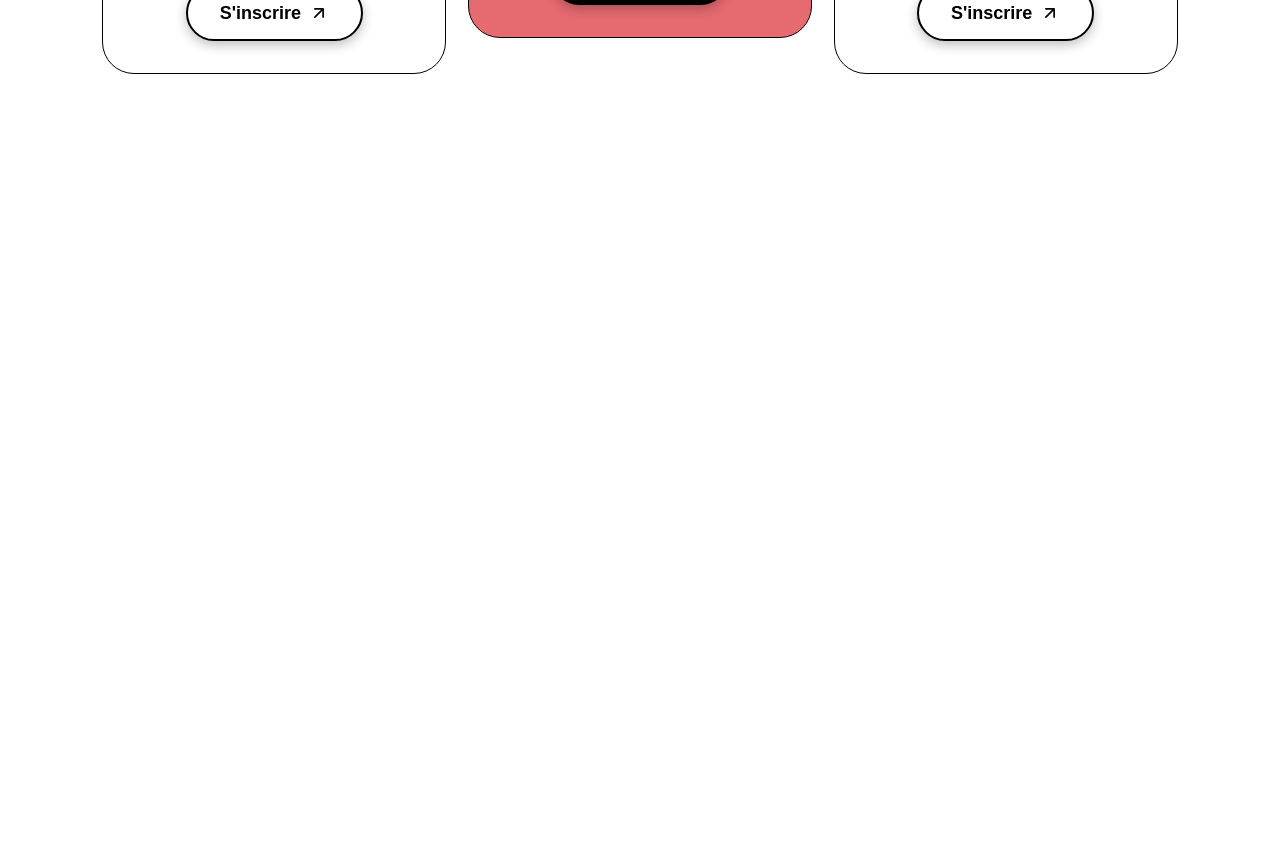
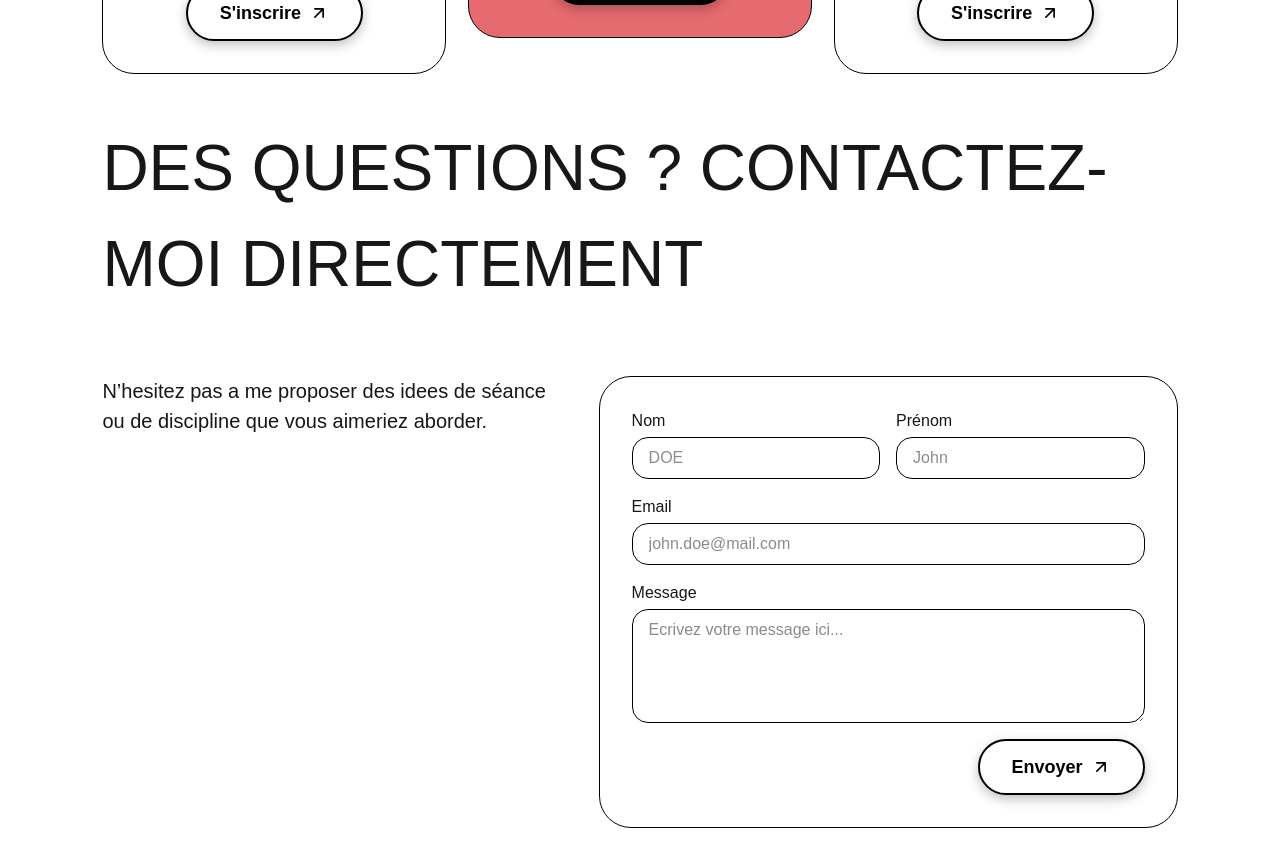
Before and after one commit to AlexPst-Dev/MG-Coaching-Website, a Next.js app: page / in a window 1280 px wide. Shown: the part 3560-4426 px from the top of the page. Before the commit the page ends 3634 px from the top, so only its background shows below. Built offline with nearby package versions, Linux system fonts and the light colour scheme.

Commit message:
feat: add contact form

```diff
--- /dev/null
+++ b/app/components/ContactForm.tsx
@@ -0,0 +1,84 @@
+export default function ContactForm() {
+  return (
+    <section className="min-h-screen w-full flex flex-col gap-8 md:gap-16">
+      <h2>DES QUESTIONS ? CONTACTEZ-MOI DIRECTEMENT</h2>
+      <div className="flex flex-col gap-8 md:gap-0 md:flex-row md:justify-between">
+        <p className="md:flex-1/2 md:pr-8">
+          N’hesitez pas a me proposer des idees de séance ou de discipline que
+          vous aimeriez aborder.
+        </p>
+        <form
+          action="submit"
+          className="flex flex-col gap-8 md:gap-4 md:flex-1/2 border border-black rounded-4xl p-4 md:p-8"
+        >
+          <div className="flex flex-col md:flex-row gap-8 md:gap-4">
+            <div className="flex flex-col gap-1 md:flex-1/2">
+              <label htmlFor="lastname">Nom</label>
+              <input
+                type="text"
+                placeholder="DOE"
+                className="border border-black rounded-2xl px-4 py-2"
+              />
+            </div>
+            <div className="flex flex-col gap-1 md:flex-1/2">
+              <label htmlFor="firstname">Prénom</label>
+              <input
+                type="text"
+                placeholder="John"
+                className="border border-black rounded-2xl px-4 py-2"
+              />
+            </div>
+          </div>
+          <div className="flex flex-col gap-1">
+            <label htmlFor="email">Email</label>
+            <input
+              type="email"
+              placeholder="john.doe@mail.com"
+              className="border border-black rounded-2xl px-4 py-2"
+            />
+          </div>
+          <div className="flex flex-col gap-1">
+            <label htmlFor="msg">Message</label>
+            <textarea
+              name="msg"
+              rows={4}
+              cols={50}
+              placeholder="Ecrivez votre message ici..."
+              className="border border-black rounded-2xl px-4 py-2 min-h-16"
+            />
+          </div>
+          <button
+            className={`
+              px-8 py-3 rounded-4xl text-lg font-semibold
+              transition-all duration-300 hover:scale-105
+              flex items-center gap-2 cursor-pointer bg-white
+              text-black border-2 border-black hover:bg-gray-100
+              w-fit ml-auto
+            `}
+            style={{
+              boxShadow: "0px 4px 12px rgba(0, 0, 0, 0.25)",
+            }}
+          >
+            Envoyer
+            <svg
+              width="20"
+              height="20"
+              viewBox="0 0 24 24"
+              fill="none"
+              xmlns="http://www.w3.org/2000/svg"
+              className="-rotate-45"
+            >
+              <path
+                d="M5 12H19M19 12L12 5M19 12L12 19"
+                stroke="currentColor"
+                strokeWidth="2"
+                strokeLinecap="round"
+                strokeLinejoin="round"
+              />
+            </svg>
+          </button>
+        </form>
+      </div>
+    </section>
+  );
+}
--- a/app/page.tsx
+++ b/app/page.tsx
@@ -1,5 +1,6 @@
 import Activities from "./components/Activities";
 import Banner from "./components/Banner";
+import ContactForm from "./components/ContactForm";
 import Offers from "./components/Offers";
 import StayActive from "./components/StayActive";
 
@@ -10,6 +11,7 @@ export default function Home() {
       <StayActive />
       <Activities />
       <Offers />
+      <ContactForm />
     </main>
   );
 }
```
